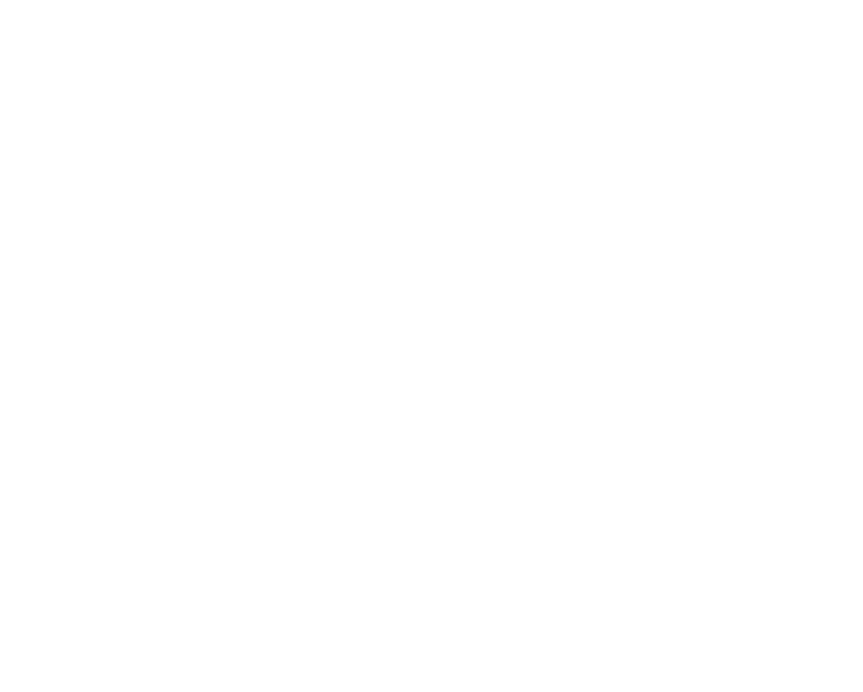
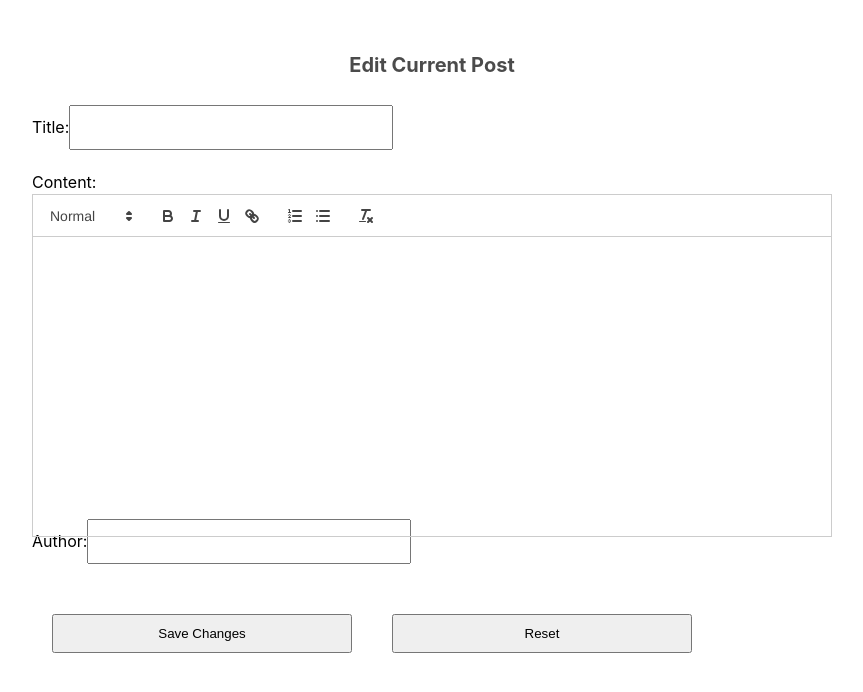
Before and after one commit to theflyoccultist/blogging-platform, a React (Vite) app in the folder blogging-platform/: page /editpost/1 in a window 1280 px wide. Before the commit this address had no page. Shown: the top 692 px of the page, without its empty margins (208-1071 px from the left). Built offline with nearby package versions, Linux system fonts and the light colour scheme; no server answers.

Commit message:
edit blog posts

```diff
--- a/blogging-platform/package.json
+++ b/blogging-platform/package.json
@@ -15,6 +15,7 @@
     "react": "^18.3.1",
     "react-bootstrap": "^2.10.5",
     "react-dom": "^18.3.1",
+    "react-quill": "^2.0.0",
     "react-router-dom": "^6.26.2"
   },
   "devDependencies": {
--- a/blogging-platform/src/components/Table.tsx
+++ b/blogging-platform/src/components/Table.tsx
@@ -1,5 +1,7 @@
 import React, { useEffect, useState } from 'react';
+import { useNavigate } from 'react-router-dom';
 import { CDBTable, CDBTableHeader, CDBTableBody, CDBContainer } from 'cdbreact';
+import '../styles/Platform.css'
 import axios from 'axios';
 
 interface BlogPost {
@@ -14,6 +16,7 @@ const apiUrl = import.meta.env.VITE_API_URL;
 
 const Table: React.FC = () => {
     const [blogPosts, setBlogPosts] = useState<BlogPost[]>([]);
+    const navigate = useNavigate();
 
     useEffect(() => {
       const fetcBlogPosts = async () => {
@@ -31,10 +34,15 @@ const Table: React.FC = () => {
       fetcBlogPosts();
     }, []);
 
+    const handleRowClick = (id: number) => {
+      navigate(`/editpost/${id}`); // Redirect to the edit page
+    }
+
     return (
       <div>
-        {/* list of blog posts */}
+        {/* Table with blog posts */}
       <div style={{ marginTop: '80px' }}>
+        <h3>Click on a post to add modifications</h3>
       <CDBContainer>
         <CDBTable hover>
           <CDBTableHeader>
@@ -49,7 +57,7 @@ const Table: React.FC = () => {
           <CDBTableBody>
             {blogPosts.map((blog, key) => {
               return (
-              <tr key={key}>
+              <tr key={key} onClick={() => handleRowClick(blog.id)} style={{ cursor: 'pointer' }}>
                 <td>{blog.id}</td>
                 <td>{blog.title}</td>
                 <td>{blog.content}</td>
@@ -63,9 +71,6 @@ const Table: React.FC = () => {
       </CDBContainer>
       </div>
       </div>
-
-
-
   );
 };
 export default Table;
--- a/blogging-platform/src/main.tsx
+++ b/blogging-platform/src/main.tsx
@@ -7,7 +7,8 @@ import './styles/index.css'
 import Login from './pages/Login.tsx';
 import Register from './pages/Register.tsx';
 import BlogPosts from './pages/Platform';
-import CreatePost from "./pages/CreatePost";
+import CreatePost from "./pages/PostCreate.tsx";
+import EditPost from "./pages/PostEdit.tsx"
 
 ReactDOM.createRoot(document.getElementById('root')!).render(
   <React.StrictMode>
@@ -18,6 +19,7 @@ ReactDOM.createRoot(document.getElementById('root')!).render(
       <Route path='/register' element={<Register />} />
       <Route path='/platform' element={<BlogPosts />} />
       <Route path='/createpost' element={<CreatePost />} />
+      <Route path='/editpost/:id' element={<EditPost />} />
     </Routes>
     </BrowserRouter>
   </React.StrictMode>,
--- a/blogging-platform/src/pages/Platform.tsx
+++ b/blogging-platform/src/pages/Platform.tsx
@@ -11,7 +11,6 @@ const BlogPosts: React.FC = () => {
     return (
         <div style={{ minHeight: "100vh", position: "relative" }}>
             <Container fluid>
-
                 <Row className="mt-2">
                     <Col xs={12} md={3}>
                         <Sidebar />
--- /dev/null
+++ b/blogging-platform/src/pages/PostEdit.tsx
@@ -0,0 +1,124 @@
+import React, { useEffect, useState } from 'react';
+import { useParams } from 'react-router-dom';
+import { Button } from 'react-bootstrap';
+import ReactQuill from 'react-quill';
+import axios from 'axios';
+import 'react-quill/dist/quill.snow.css';
+import '../styles/Platform.css'
+
+interface EditBlogPost {
+  id: number;
+  title: string;
+  content: string;
+  author: string;
+}
+
+const apiUrl = import.meta.env.VITE_API_URL;
+
+const EditPost : React.FC = () => {
+  const { id } = useParams<{ id: string }>();
+  const [editBlogPost, setEditBlogPost] = useState<EditBlogPost | null>(null);
+  const [title, setTitle] = useState('');
+  const [content, setContent] = useState('');
+  const [author, setAuthor] = useState('');
+
+  useEffect(() => {
+    const fetchPostData = async () => {
+      try {
+        const response = await axios.get(`${apiUrl}/api/blog/${id}`, {
+          headers: {
+            'Authorization': `Bearer ${localStorage.getItem('token')}`,
+          },
+        });
+        setEditBlogPost(response.data);
+        setTitle(response.data.title);
+        setContent(response.data.content);
+        setAuthor(response.data.author);
+      } catch (error) {
+        console.error('Error fetching blog post', error);
+      }
+    };
+    if (id) fetchPostData();
+  }, [id]);
+
+  const handleSave = async () => {
+    try {
+      const response = await axios.put(`${apiUrl}/api/blog/${id}`,
+        {
+          title,
+          content,
+          author,
+        },
+        {
+          headers: {
+            'Authorization': `Bearer ${localStorage.getItem('token')}`,
+          }
+        }
+      );
+      setEditBlogPost(response.data);
+    } catch (error) {
+      console.error('Error editing post', error);
+    }
+  };
+
+  const handleReset = () => {
+    if (editBlogPost) {
+      setTitle(editBlogPost.title);
+      setContent(editBlogPost.content);
+      setAuthor(editBlogPost.author);
+    }
+  };
+
+  return (
+    <div style={{ maxWidth: '800px', margin: '50px auto' }}>
+      <h3>Edit Current Post</h3>
+      <div style={{ marginBottom: '20px' }}>
+        <label>Title:</label>
+        <input
+          type='text'
+          value={title}
+          onChange={(e) => setTitle(e.target.value)}
+          style={{
+            width: '100%',
+            padding: '10px',
+            fontSize: '18px',
+            marginTop: '5px',
+          }}
+        />
+      </div>
+
+      <div style={{ marginBottom: '20px' }}>
+          <label>Content:</label>
+          <ReactQuill
+            value={content}
+            onChange={setContent}
+            style={{ height: '300px' }}
+          />
+      </div>
+
+      <div>
+        <label>Author:</label>
+        <input
+          type='text'
+          value={author}
+          onChange={(e) => setAuthor(e.target.value)}
+          style={{
+            width: '100%',
+            padding: '10px',
+            fontSize: '18px',
+            marginTop: '5px',
+          }}
+        />
+      </div>
+
+      <Button onClick={handleSave} style={{ margin: '50px 20px', padding: '10px 20px'}}>
+        Save Changes
+      </Button>
+      <Button onClick={handleReset} variant='secondary' style={{ margin: '50px 20px', padding: '10px 20px'}}>
+        Reset
+      </Button>
+    </div>
+  );
+};
+
+export default EditPost;
--- /dev/null
+++ b/blogging-platform/src/styles/Platform.css
@@ -0,0 +1,7 @@
+h3 {
+    text-align: center;
+    font-size: 20px;
+    margin-top: 20px;
+    margin-bottom: 20px;
+    opacity: 0.7;
+}
```
Also changed, not shown: blogging-platform/src/pages/PostCreate.tsx (renamed from blogging-platform/src/pages/CreatePost.tsx), 2 other files (tests, documents, lock files or other folders).
